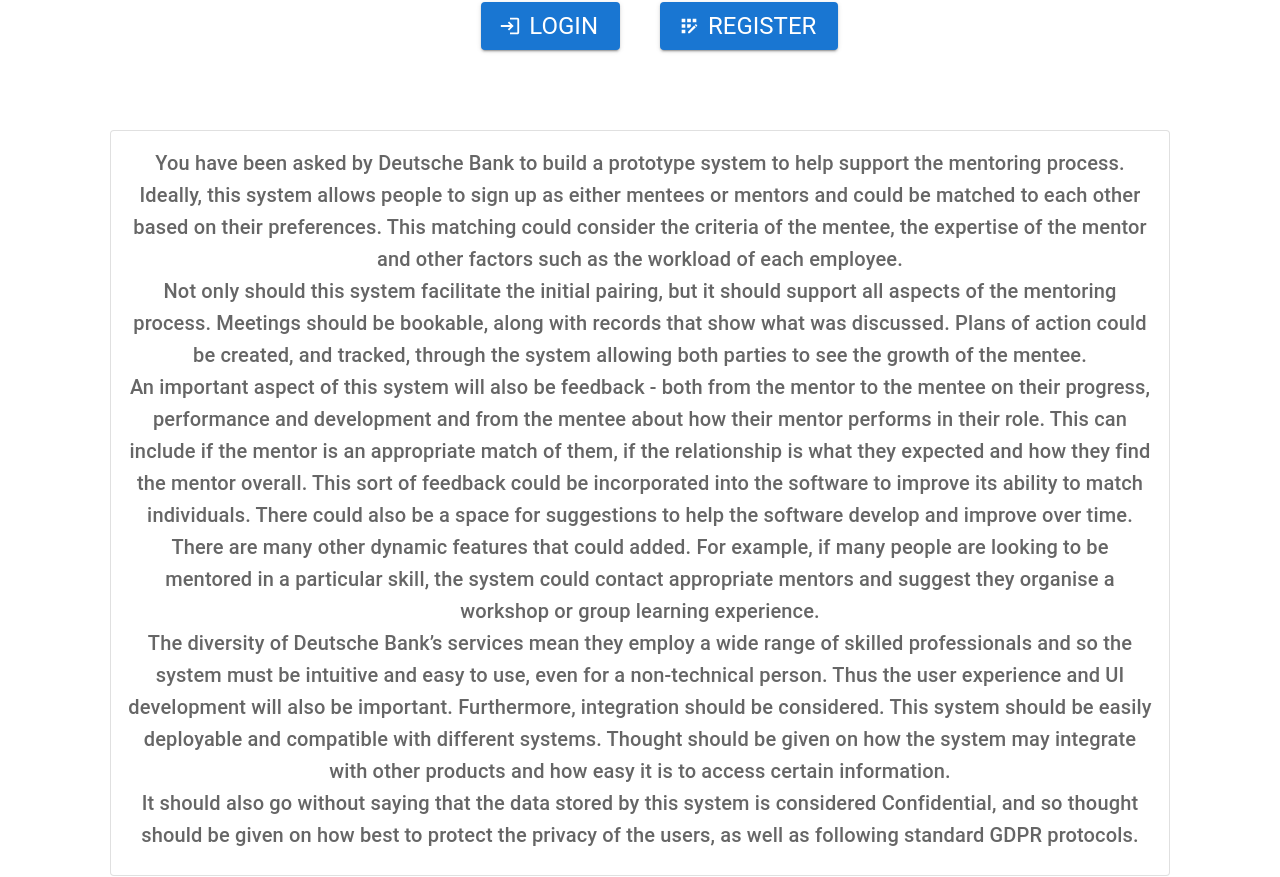
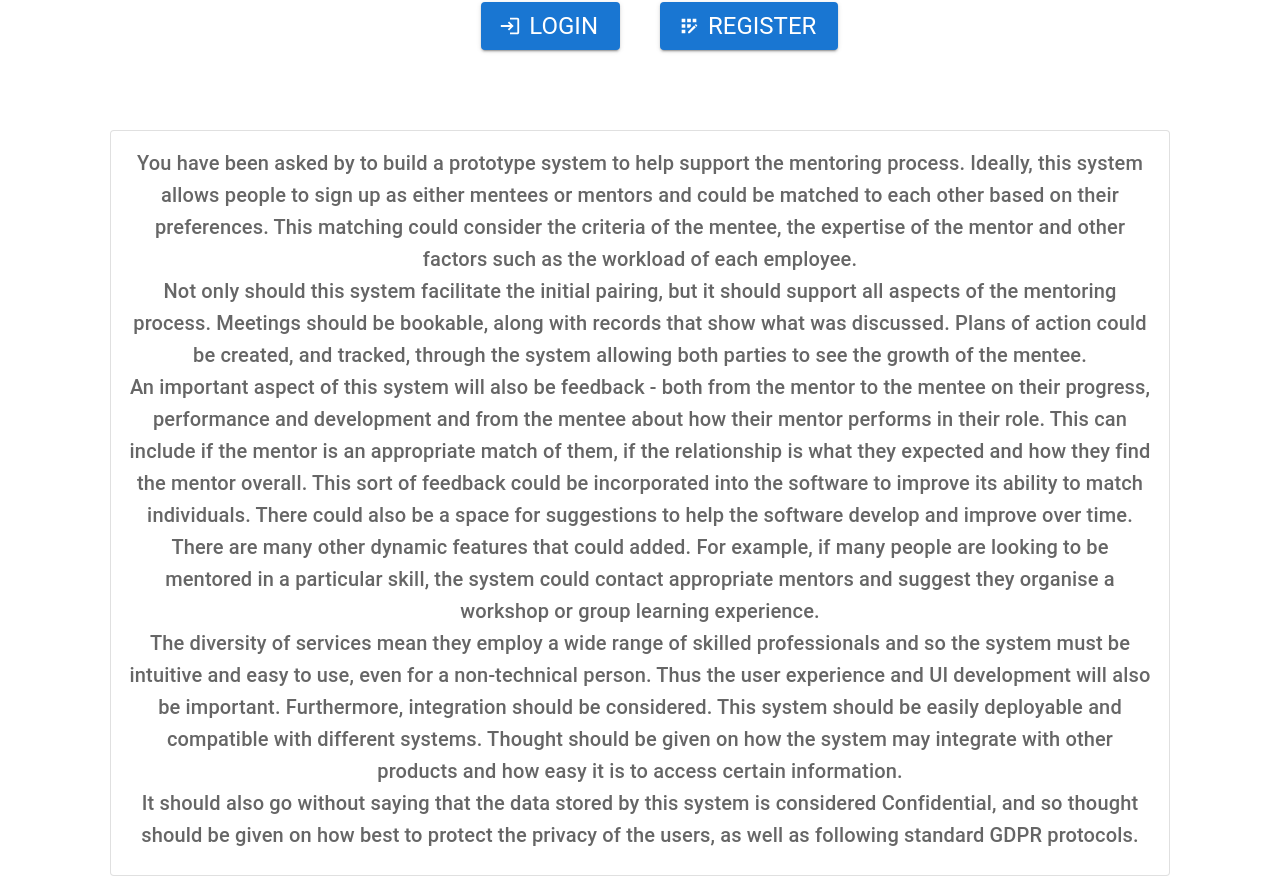
Before and after one commit to cs261-2022-group22/reactjs-frontend, a Next.js app: page / in a window 1280 px wide. Shown: the part 705-1582 px from the top of the page. Built offline with nearby package versions, Linux system fonts and the light colour scheme; no server answers.

Commit message:
removing reference to Deutsche Bank

```diff
--- a/components/FrontPageText.tsx
+++ b/components/FrontPageText.tsx
@@ -11,7 +11,7 @@ export default function FrontPageText() {
                     color="text.secondary"
                     textAlign="center"
                 >
-                    You have been asked by Deutsche Bank to build a prototype
+                    You have been asked by to build a prototype
                     system to help support the mentoring process. Ideally, this
                     system allows people to sign up as either mentees or mentors
                     and could be matched to each other based on their
@@ -43,7 +43,7 @@ export default function FrontPageText() {
                     mentors and suggest they organise a workshop or group
                     learning experience.
                     <br />
-                    The diversity of Deutsche Bank’s services mean they employ a
+                    The diversity of services mean they employ a
                     wide range of skilled professionals and so the system must
                     be intuitive and easy to use, even for a non-technical
                     person. Thus the user experience and UI development will
```
